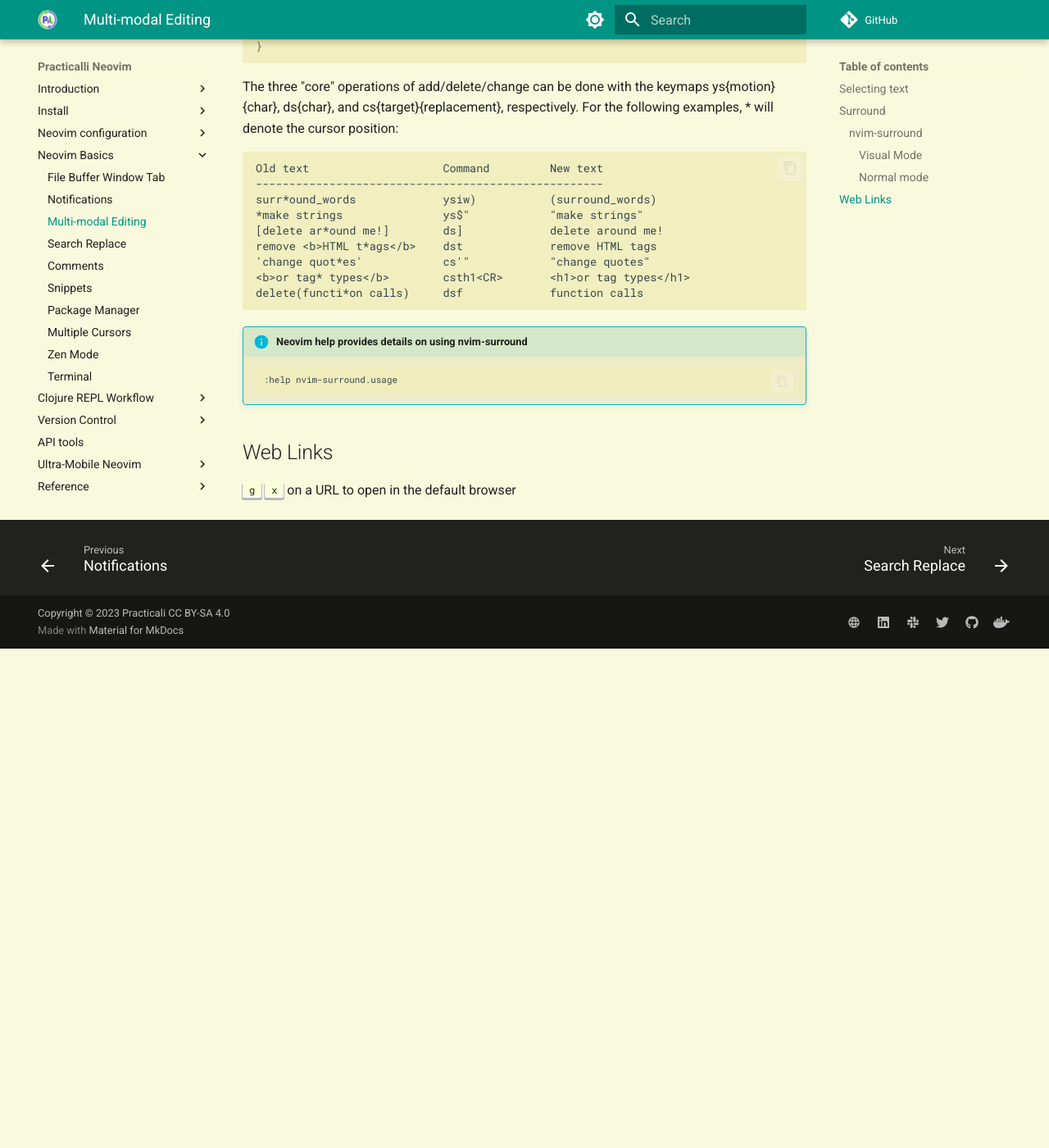
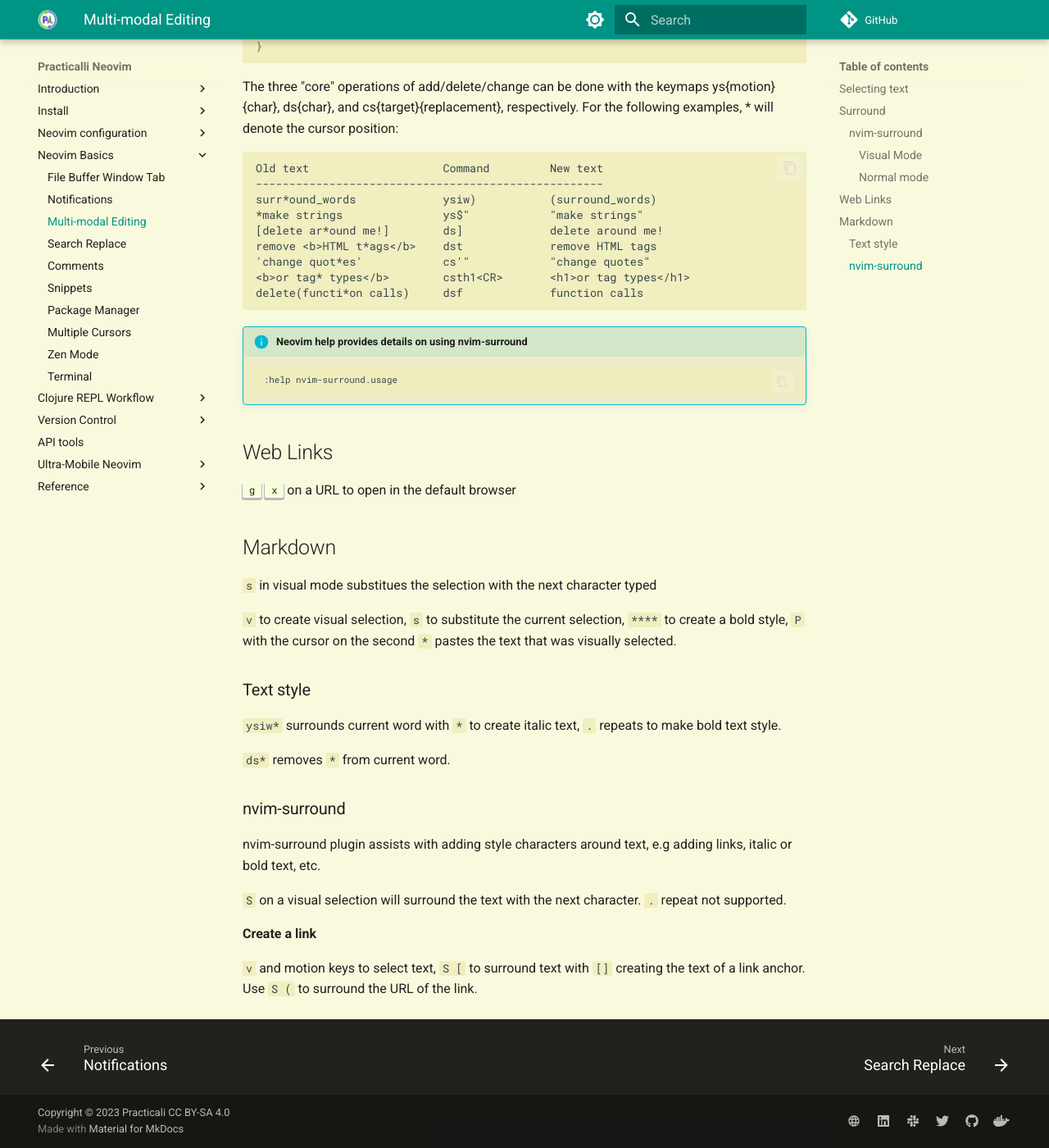
Before and after one commit to practicalli/neovim, an MkDocs documentation site: the page built from docs/neovim-basics/multi-modal-editing.md, in a window 1280 px wide and 1400 px high, scrolled down 1435 px. Shown: the whole window at 82% size. Built offline with MkDocs 1.6.1 and Material for MkDocs 9.7.7, drawn with Linux system fonts in a browser that asks for light colours; plug-ins that fetch from the network failed and are left out; comment, search, counter and statistics services are not loaded; before the commit the page ends 2226 px from its top, so only the background shows below that.

Commit message:
basic: markdown editing examples
- bold and italic styles
- create markdown link

```diff
--- a/docs/neovim-basics/multi-modal-editing.md
+++ b/docs/neovim-basics/multi-modal-editing.md
@@ -74,3 +74,29 @@
 ## Web Links
 
 ++"g"++ ++"x"++ on a URL to open in the default browser
+
+## Markdown
+
+`s` in visual mode substitues the selection with the next character typed
+
+
+`v` to create visual selection, `s` to substitute the current selection, `****` to create a bold style, `P` with the cursor on the second `*` pastes the text that was visually selected.
+
+### Text style
+<!--TODO: add video of manipulating text for markdown -->
+
+`ysiw*` surrounds current word with `*` to create italic text, `.` repeats to make bold text style.
+
+`ds*` removes `*` from current word.
+
+
+### nvim-surround
+
+nvim-surround plugin assists with adding style characters around text, e.g adding links, italic or bold text, etc.
+
+`S` on a visual selection will surround the text with the next character.  `.` repeat not supported.
+
+
+**Create a link**
+
+`v` and motion keys to select text, `S [` to surround text with `[]` creating the text of a link anchor.  Use `S (` to surround the URL of the link.
```
